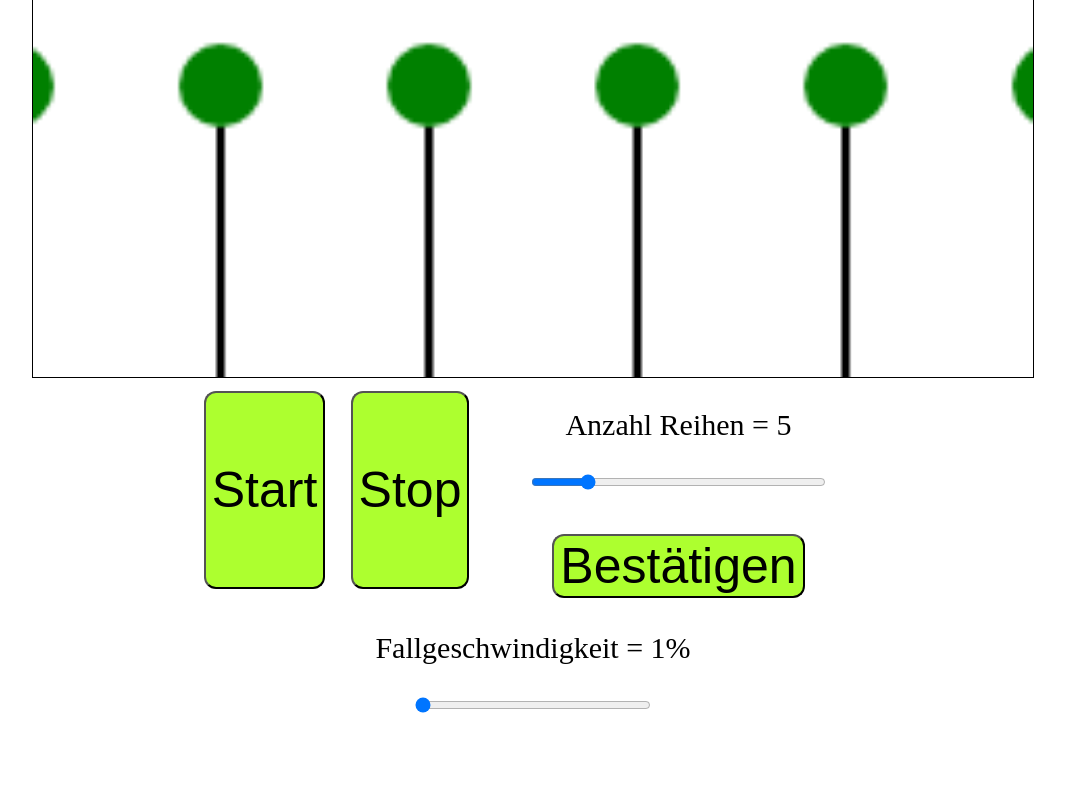
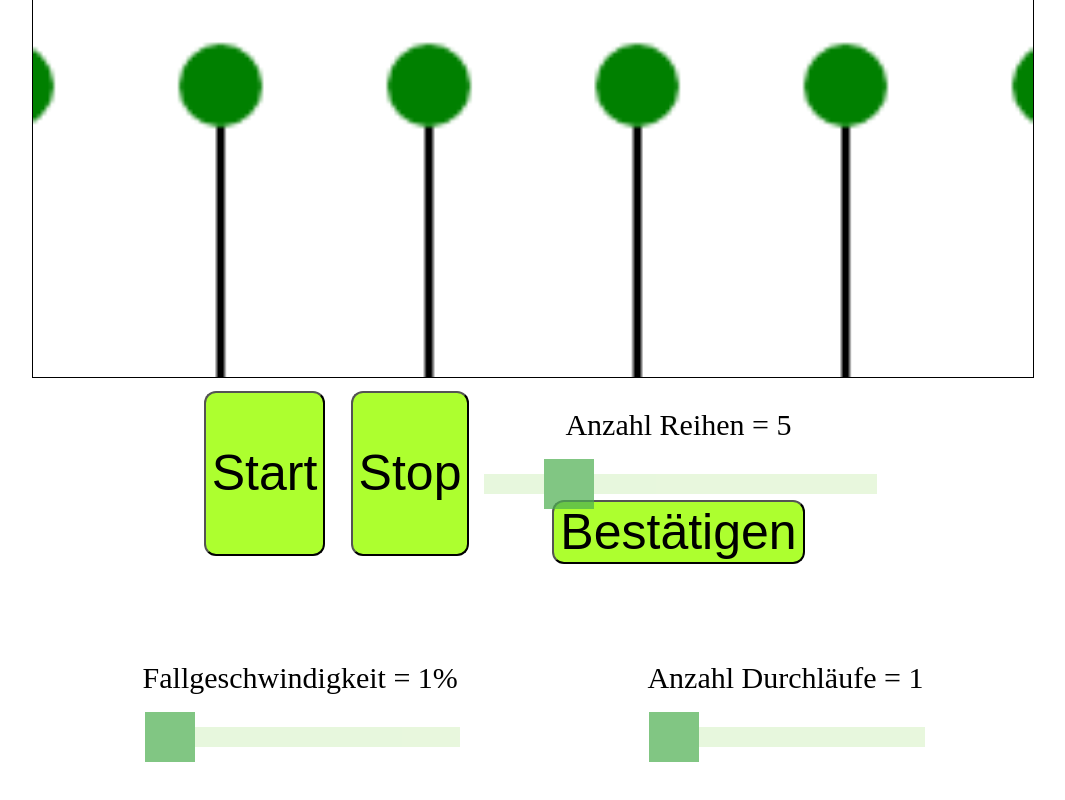
Before and after one commit to MoreAchiever/Galton-Brett-Web-App, a plain HTML site: page main.html in a window 1280 px wide. Shown: the part 965-1765 px from the top of the page, without its empty margins (107-1172 px from the left). Before the commit the page ends 1688 px from the top, so only its background shows below. Drawn offline with Linux system fonts and the light colour scheme.

Commit message:
Range field input visual customization

```diff
--- a/main.html
+++ b/main.html
@@ -34,9 +34,31 @@
             justify-content: center;
         }
 
-        input[type="range"] {
-        width: 75%;
+
+        input[type=range] {
+            -webkit-appearance: none; /* Hides the default styling */
+            width: 100%; /* Set the width to fill the container */
+            height: 20px; /* Set the height */
+            background: #def4cf; /* Gray background */
+            outline: none; /* Remove outline */
+            opacity: 0.7; /* Set transparency (adjust as needed) */
+            -webkit-transition: opacity .2s; /* Transition on hover (optional) */
+            transition: opacity .2s; /* Transition on hover (optional) */
         }
+        input[type=range]::-webkit-slider-thumb {
+            -webkit-appearance: none; /* Hides the default styling */
+            appearance: none;
+            width: 50px; /* Set the width */
+            height: 50px; /* Set the height */
+            background: #4CAF50; /* Green background */
+            cursor: pointer; /* Add cursor on hover */
+        }
+
+        /* Hover state */
+        input[type=range]:hover {
+            opacity: 1; /* Set opacity to full on hover (adjust as needed) */
+        }
+
 
     </style>
 </head>
@@ -45,22 +67,27 @@
     <!-- <canvas id="canvas" width="600" height="100"></canvas> -->
     <canvas id="canvas"></canvas>
     <!-- Create buttons to start and stop the simulation -->
-    <div class="button-container">
+    <div class="button-container" style="margin-bottom: 5%;">
         <button id="start">Start</button>
         <button id="stop">Stop</button>
         <div class="rangeField">
             <p id="rangeValue">Anzahl Reihen: 10</p>
-            <input style="margin-bottom: 10%;" type="range" id="rangeInput" min="1" max="24" value="5" step="1">
+            <input  type="range" id="rangeInput" min="1" max="24" value="5" step="1">
             <button id="confirm">Bestätigen</button>
         </div>
     </div>
 
 
-    <div class = "button-container">
+    <div class = "button-container" style="margin-bottom: 10%;">
 
         <div class ="rangeField">
             <p id="rangeValue2">Fallgeschwindigkeit = 1%</p>
             <input type="range" id="rangeInput2" min="1" max="300" value="1" step="1">
+        </div>
+
+        <div class ="rangeField" style="margin-left:15%;" >
+            <p id="rangeValue3"> Anzahl Durchläufe = 1</p>
+            <input type="range" id="rangeInput3" min="1" max="1000" value="1" step="1">
         </div>
 
     </div>
--- a/script.js
+++ b/script.js
@@ -219,10 +219,20 @@ var rangeValue = document.getElementById("rangeValue"); //current rows display
 var confirmButton = document.getElementById("confirm");
 var speedRangeInput = document.getElementById("rangeInput2"); //speed adjustment control
 var speedRangeValue = document.getElementById("rangeValue2"); //current speed display
+var ballsAmountRangeInput = document.getElementById("rangeInput3");
+var ballsAmountRangeValue = document.getElementById("rangeValue3");
 
 
 var newRowValue = rows; // temp save of the rows
 rangeValue.textContent = "Anzahl Reihen = " + rangeInput.value;
+
+
+ballsAmountRangeInput.addEventListener("input", () =>
+{
+    // TODO
+    return;
+});
+
 
 
 speedRangeInput.addEventListener("input", () => {
```
